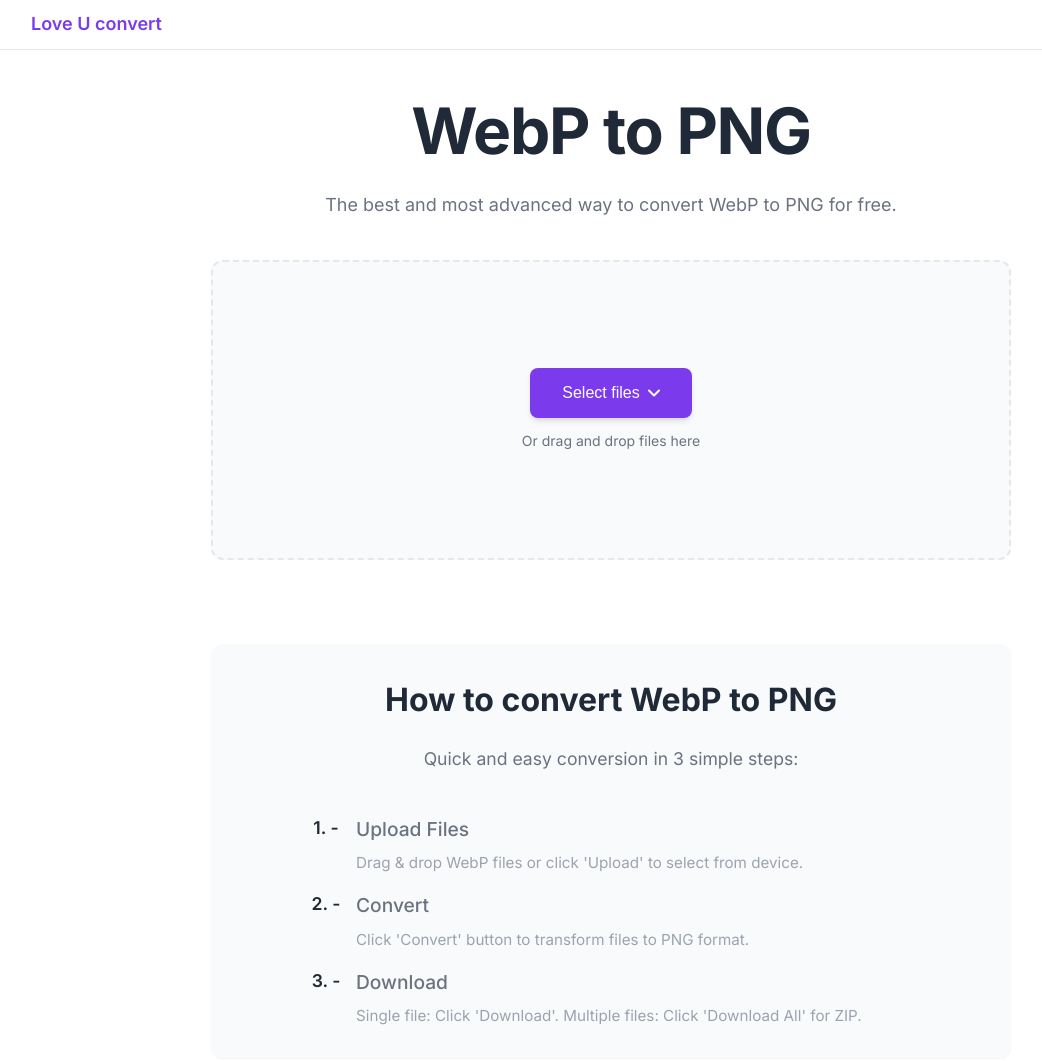
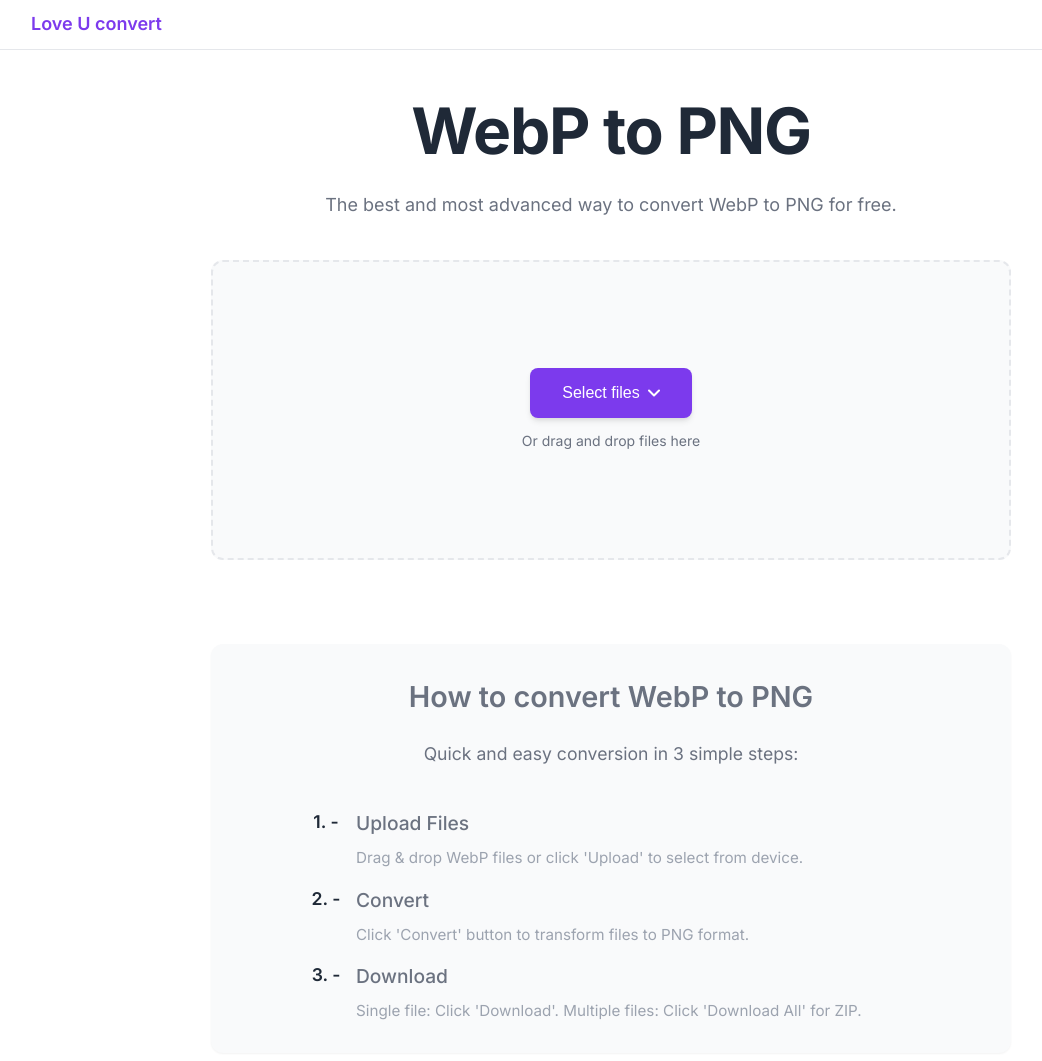
Before and after one commit to NAUSHAD001486/test11-10-25, a website: page public/index.html in a window 1280 px wide. Shown: the whole page, without its empty margins (29-1071 px from the left). Drawn offline with Linux system fonts and the light colour scheme.

Commit message:
Make guide title 10% more subtle (blind)
- Reduced font size from 2rem to 1.8rem (10% smaller)
- Changed font weight from 700 to 600 (less bold)
- Changed color from text-primary to text-secondary (more subtle)
- Title now appears less prominent and more balanced
- Maintains readability while reducing visual emphasis
- Better integration with overall design hierarchy

```diff
--- a/public/css/styles.css
+++ b/public/css/styles.css
@@ -837,9 +837,9 @@ select:focus-visible {
 }
 
 .guide-title {
-    font-size: 2rem;
-    font-weight: 700;
-    color: var(--text-primary);
+    font-size: 1.8rem;
+    font-weight: 600;
+    color: var(--text-secondary);
     text-align: center;
     margin-bottom: 20px;
 }
```
